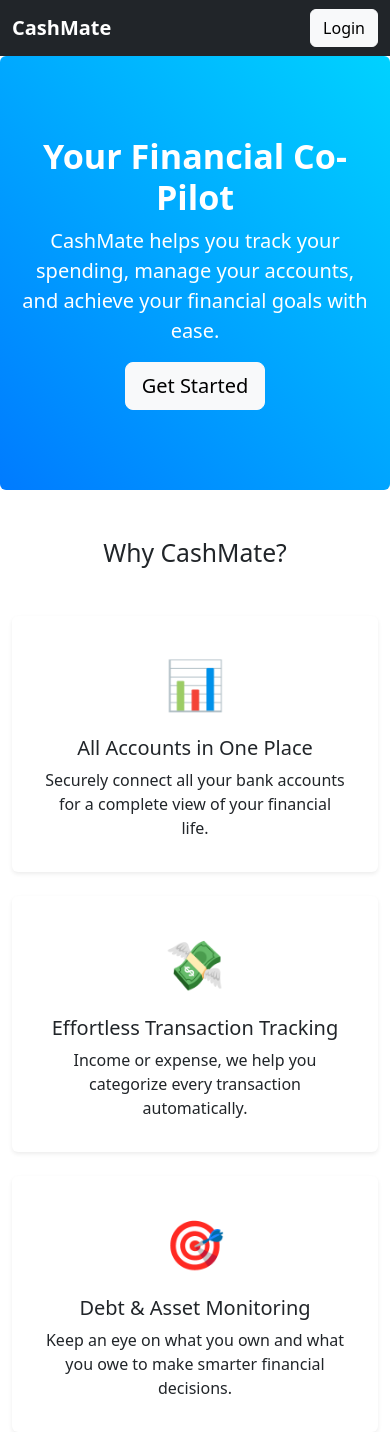
After one commit to msliveme/cashmate, a Django app: template core/templates/core/landing_page.html in a window 390 px wide. The commit adds this page. Run offline with Django 5.2, Linux system fonts and the light colour scheme; the template is opened without the code that fills it, so the values that code supplies are empty.

Commit message:
feat: Create responsive landing page

```diff
--- a/core/templates/core/base.html
+++ b/core/templates/core/base.html
@@ -9,11 +9,19 @@
 <body>
     <nav class="navbar navbar-expand-lg navbar-dark bg-dark">
         <div class="container">
-            <a class="navbar-brand" href="/">CashMate</a>
+            <a class="navbar-brand" href="/"><b>CashMate</b></a>
+            <div class="d-flex">
+                {% if user.is_authenticated %}
+                    <a href="{% url 'dashboard' %}" class="btn btn-outline-light me-2">Dashboard</a>
+                    <a href="{% url 'logout' %}" class="btn btn-light">Logout</a>
+                {% else %}
+                    <a href="{% url 'login' %}" class="btn btn-light">Login</a>
+                {% endif %}
+            </div>
         </div>
     </nav>
 
-    <main class="container mt-4">
+    <main class="container-fluid p-0">
         {% block content %}
         {% endblock %}
     </main>
--- /dev/null
+++ b/core/templates/core/landing_page.html
@@ -0,0 +1,64 @@
+{% extends 'core/base.html' %}
+
+{% block title %}CashMate - Take Control of Your Finances{% endblock %}
+
+{% block content %}
+<style>
+    .hero {
+        background: linear-gradient(45deg, #007bff, #00d2ff);
+        color: white;
+        padding: 80px 20px;
+        text-align: center;
+    }
+    .feature-icon {
+        font-size: 3rem;
+        color: #007bff;
+    }
+    .card {
+        border: none;
+        transition: transform 0.2s;
+    }
+    .card:hover {
+        transform: translateY(-5px);
+    }
+</style>
+
+<div class="hero rounded mb-5">
+    <h1 class="display-4 fw-bold">Your Financial Co-Pilot</h1>
+    <p class="lead">CashMate helps you track your spending, manage your accounts, and achieve your financial goals with ease.</p>
+    <a href="{% url 'login' %}" class="btn btn-light btn-lg">Get Started</a>
+</div>
+
+<div class="container">
+    <div class="row text-center g-4">
+        <h2 class="mb-4">Why CashMate?</h2>
+        <div class="col-md-4">
+            <div class="card shadow-sm p-3 h-100">
+                <div class="card-body">
+                    <div class="feature-icon mb-3">📊</div>
+                    <h5 class="card-title">All Accounts in One Place</h5>
+                    <p class="card-text">Securely connect all your bank accounts for a complete view of your financial life.</p>
+                </div>
+            </div>
+        </div>
+        <div class="col-md-4">
+            <div class="card shadow-sm p-3 h-100">
+                <div class="card-body">
+                    <div class="feature-icon mb-3">💸</div>
+                    <h5 class="card-title">Effortless Transaction Tracking</h5>
+                    <p class="card-text">Income or expense, we help you categorize every transaction automatically.</p>
+                </div>
+            </div>
+        </div>
+        <div class="col-md-4">
+            <div class="card shadow-sm p-3 h-100">
+                <div class="card-body">
+                    <div class="feature-icon mb-3">🎯</div>
+                    <h5 class="card-title">Debt & Asset Monitoring</h5>
+                    <p class="card-text">Keep an eye on what you own and what you owe to make smarter financial decisions.</p>
+                </div>
+            </div>
+        </div>
+    </div>
+</div>
+{% endblock %}
--- a/core/views.py
+++ b/core/views.py
@@ -4,7 +4,7 @@ from .models import Account, Transaction
 from django.db.models import Sum, DecimalField
 
 def index(request):
-    return redirect('dashboard')
+    return render(request, 'core/landing_page.html')
 
 @login_required
 def dashboard(request):
```
